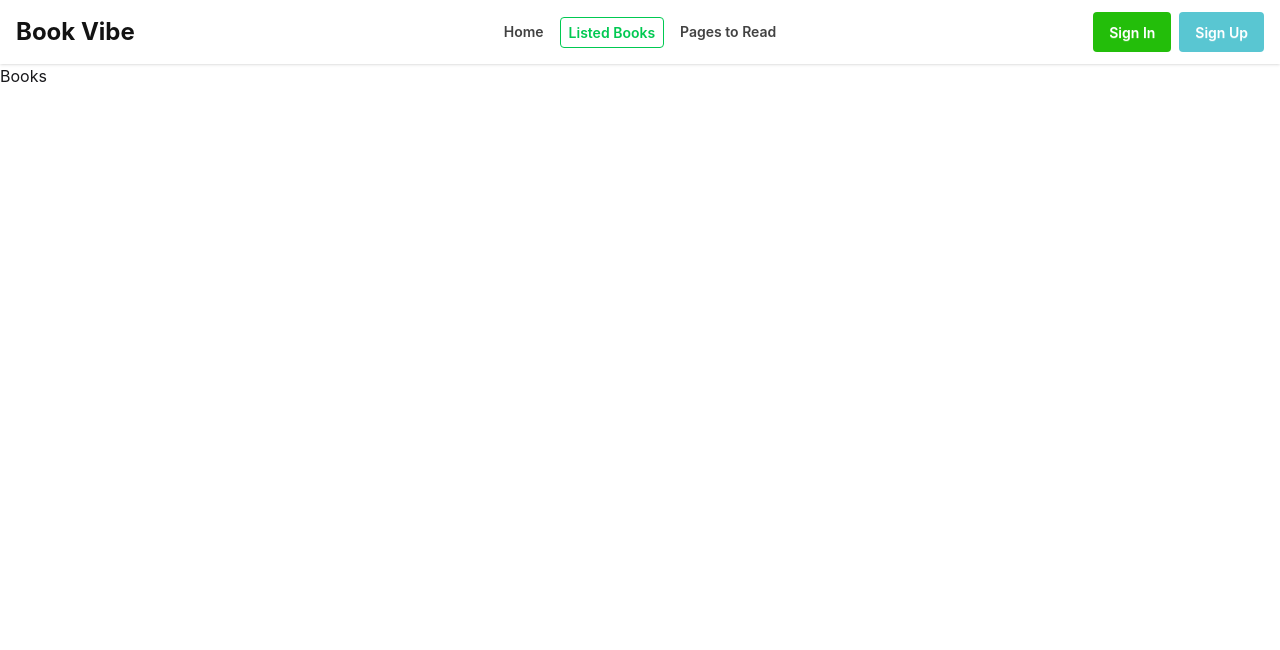
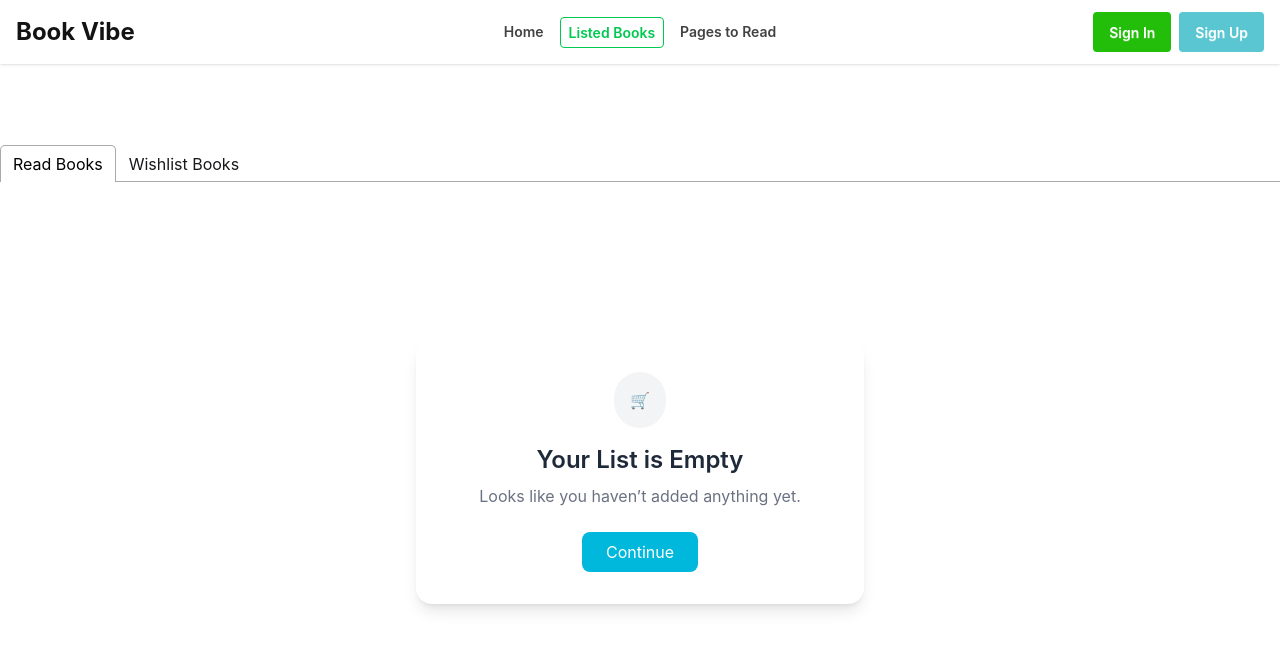
Before and after one commit to ApuKM/Book-Vibe, a React (Vite) app: page /books in a window 1280 px wide. Shown: the top 650 px of the page. Built offline with nearby package versions, Linux system fonts and the light colour scheme.

Commit message:
Implemented listed books (read-list & wish-list) functonality

```diff
--- a/package.json
+++ b/package.json
@@ -15,6 +15,7 @@
     "react-dom": "^19.2.4",
     "react-icons": "^5.6.0",
     "react-router": "^7.14.0",
+    "react-tabs": "^6.1.1",
     "react-toastify": "^11.0.5",
     "tailwindcss": "^4.2.2"
   },
--- /dev/null
+++ b/src/components/tabCard/EmptyCard.jsx
@@ -0,0 +1,36 @@
+import React from "react";
+import { Link } from "react-router";
+
+const EmptyCart = () => {
+  return (
+    <div className="min-h-[70vh] flex items-center justify-center px-4">
+      <div className="bg-white shadow-lg rounded-2xl p-8 max-w-md w-full text-center">
+
+        {/* Icon */}
+        <div className="flex justify-center mb-4">
+          <div className="bg-gray-100 p-4 rounded-full">
+            🛒
+          </div>
+        </div>
+
+        {/* Title */}
+        <h2 className="text-2xl font-semibold text-gray-800 mb-2">
+          Your List is Empty
+        </h2>
+
+        {/* Description */}
+        <p className="text-gray-500 mb-6">
+          Looks like you haven’t added anything yet.
+        </p>
+
+        {/* Button */}
+        <button className="bg-cyan-500 hover:bg-cyan-600 text-white px-6 py-2 rounded-lg transition"><Link to={"/"}>
+          Continue
+          </Link>
+        </button>
+      </div>
+    </div>
+  );
+};
+
+export default EmptyCart;
--- /dev/null
+++ b/src/components/tabCard/TabCard.jsx
@@ -0,0 +1,58 @@
+import React from "react";
+import { CiLocationOn } from "react-icons/ci";
+import { GoPeople } from "react-icons/go";
+import { RiPagesLine } from "react-icons/ri";
+
+const TabCard = ({ book }) => {
+  const {
+    bookName,
+    author,
+    image,
+    totalPages,
+    rating,
+    category,
+    tags,
+    publisher,
+    yearOfPublishing,
+  } = book;
+
+  return (
+    <div className="border border-zinc-100 rounded-lg">
+      <div className="card card-side bg-base-100 shadow-sm p-4">
+        <figure className="w-57.5 h-57.5 bg-base-200 p-2">
+          <img src={image} alt={bookName} className="p-2 object-contain object-center"/>
+        </figure>
+        <div className="card-body py-2">
+          <h2 className="card-title text-[#131313] text-xl font-bold">{bookName}</h2>
+          <p className="flex-none text-[#131313] font-medium">By: {author}</p>
+          <div className="flex items-center gap-3 ">
+            <span className="text-[#131313] font-bold">Tags:</span>
+            {tags.map((tag, index) => (
+              <div
+                key={index}
+                className="badge bg-base-300 font-medium text-[#23BE0A]"
+              >
+                #{tag}
+              </div>
+            ))}
+            <p className="flex items-center gap-1 text-[#131313]/80 ml-4">
+              <CiLocationOn />
+              <span>Year Of Publishing: {yearOfPublishing}</span>
+            </p>
+          </div>
+          <div className="flex items-center gap-4 border-b border-gray-200 pb-2">
+            <div className="flex items-center gap-2 text-[#131313]/60 "><GoPeople /> <p>Publisher: {publisher}</p></div>
+            <div className="flex items-center gap-2 text-[#131313]/60"><RiPagesLine /><p>Pages: {totalPages}</p></div>
+          </div>
+          <div className="card-actions gap-4 mt-2">
+            <h4 className="bg-cyan-100 py-2 px-4 text-cyan-600 rounded-full">Category: {category}</h4>
+            <h4 className="bg-orange-100 p-2 text-orange-600 rounded-full">Rating: {rating}</h4>
+            <button className="btn bg-[#23BE0A] text-white rounded-full">View Details</button>
+          </div>
+        </div>
+      </div>
+    </div>
+  );
+};
+
+export default TabCard;
--- a/src/context/BookProvider.jsx
+++ b/src/context/BookProvider.jsx
@@ -11,19 +11,16 @@ const BookProvider = ({ children }) => {
       (book) => book.bookId === markedBook.bookId,
     );
     if (isExist) {
-      toast.error(`${markedBook.bookName} already exists in the read-book list!`);
+      toast.error(
+        `${markedBook.bookName} already exists in the read-book list!`,
+      );
       return;
     }
-    setMarkAsReadBooks([...markAsReadBooks, markedBook]);
+    setMarkAsReadBooks((prev) => [...prev, markedBook]);
     toast.success(`${markedBook.bookName} added in the read-book list!`);
   };
 
   const handleWishList = (markedBook) => {
-    const isExist = wishList.find((book) => book.bookId === markedBook.bookId);
-    if (isExist) {
-      toast.error(`${markedBook.bookName} already exists in the wish list!`);
-      return;
-    }
     const isExistsInReadList = markAsReadBooks.find(
       (book) => book.bookId === markedBook.bookId,
     );
@@ -31,8 +28,13 @@ const BookProvider = ({ children }) => {
       toast.info(`${markedBook.bookName} is read.`);
       return;
     }
-    setWishList([...wishList, markedBook]);
-    toast.success(`${markedBook.bookName} added in the read-book list!`);
+    const isExist = wishList.find((book) => book.bookId === markedBook.bookId);
+    if (isExist) {
+      toast.error(`${markedBook.bookName} already exists in the wish list!`);
+      return;
+    }
+    setWishList((prev) => [...prev, markedBook]);
+    toast.success(`${markedBook.bookName} added in the wish-book list!`);
   };
 
   const data = {
--- a/src/pages/booksPage/BooksPage.jsx
+++ b/src/pages/booksPage/BooksPage.jsx
@@ -1,14 +1,40 @@
-import React, { useContext } from 'react';
-import { BookContext } from '../../context/BookContext.js';
+import React, { useContext } from "react";
+import { BookContext } from "../../context/BookContext.js";
+import { Tab, Tabs, TabList, TabPanel } from "react-tabs";
+import "react-tabs/style/react-tabs.css";
+import TabCard from "../../components/tabCard/TabCard.jsx";
+import EmptyCart from "../../components/tabCard/EmptyCard.jsx";
 
 const BooksPage = () => {
-    const {markAsReadBooks} = useContext(BookContext);
-    console.log(markAsReadBooks)
-    return (
-        <div>
-            Books
-        </div>
-    );
+  const { markAsReadBooks, wishList } = useContext(BookContext);
+  // console.log(markAsReadBooks, wishList)
+  return (
+    <div className="mt-12 md:mt-20 container mx-auto">
+      <Tabs>
+        <TabList>
+          <Tab>Read Books</Tab>
+          <Tab>Wishlist Books</Tab>
+        </TabList>
+
+        <TabPanel>
+          {markAsReadBooks.length === 0 && <EmptyCart />}
+          <div className="mt-4 md:mt-6 space-y-3">
+            {markAsReadBooks.map((book) => (
+              <TabCard key={book.bookId} book={book} />
+            ))}
+          </div>
+        </TabPanel>
+        <TabPanel>
+          {wishList.length === 0 && <EmptyCart />}
+           <div className="mt-4 md:mt-6 space-y-3">
+            {wishList.map((book) => (
+              <TabCard key={book.bookId} book={book} />
+            ))}
+          </div>
+        </TabPanel>
+      </Tabs>
+    </div>
+  );
 };
 
 export default BooksPage;
```
Also changed, not shown: 1 other file (tests, documents, lock files or other folders).
